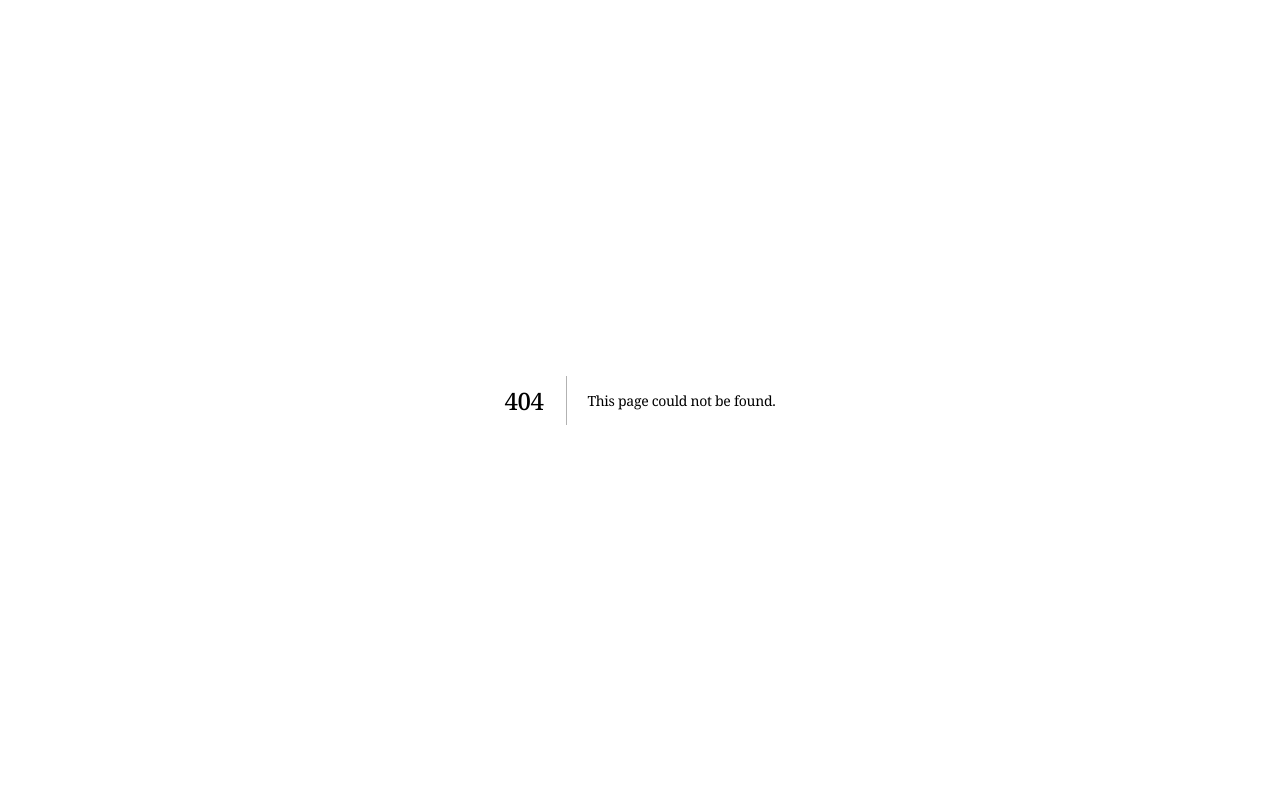
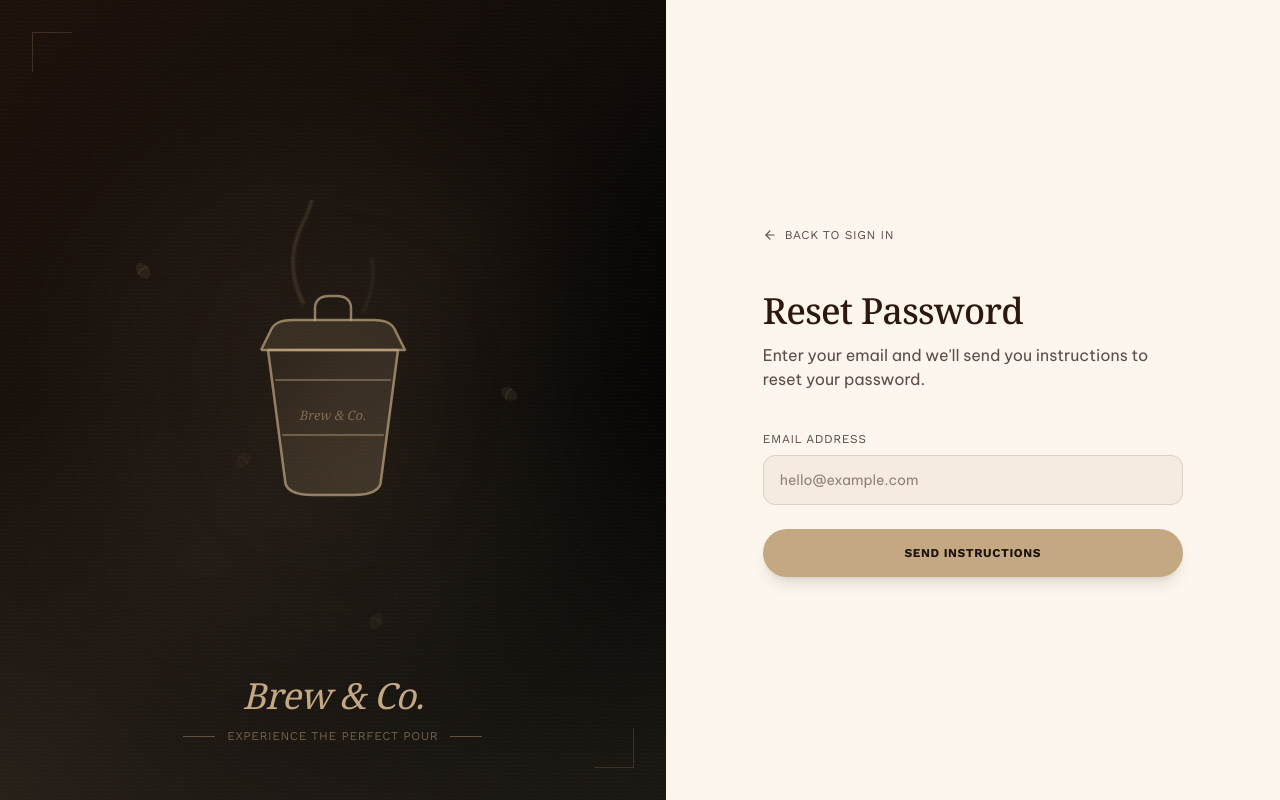
Before and after one commit to Hasmoonn/Coffee_Management_Frontend, a Next.js app: page /auth/forgot-password in a window 1280 px wide. Before the commit this address had no page. Built offline with nearby package versions, Linux system fonts and the light colour scheme.

Commit message:
Add forgot password page

```diff
--- /dev/null
+++ b/src/app/auth/forgot-password/page.tsx
@@ -0,0 +1,92 @@
+"use client";
+
+import React, { useState } from "react";
+import Link from "next/link";
+import { motion } from "framer-motion";
+import { ArrowLeft, Mail, Loader2, CheckCircle2 } from "lucide-react";
+
+export default function ForgotPasswordPage() {
+  const [email, setEmail] = useState("");
+  const [isLoading, setIsLoading] = useState(false);
+  const [success, setSuccess] = useState(false);
+
+  const handleSubmit = async (e: React.FormEvent) => {
+    e.preventDefault();
+    setIsLoading(true);
+    // Simulate API call
+    await new Promise(resolve => setTimeout(resolve, 1500));
+    setSuccess(true);
+    setIsLoading(false);
+  };
+
+  return (
+    <motion.div
+      className="w-full max-w-[420px]"
+      initial={{ opacity: 0, y: 32 }}
+      animate={{ opacity: 1, y: 0 }}
+      transition={{ duration: 0.8, ease: [0.16, 1, 0.3, 1] }}
+    >
+      <Link
+        href="/auth/login"
+        className="inline-flex items-center gap-2 text-[var(--color-on-surface-variant)] font-label text-xs tracking-widest uppercase hover:text-[var(--color-secondary)] transition-colors mb-12"
+      >
+        <ArrowLeft size={14} /> Back to Sign In
+      </Link>
+
+      <div className="mb-10">
+        <h1 className="font-heading text-4xl font-medium text-[var(--color-on-background)] mb-3">
+          Reset Password
+        </h1>
+        <p className="text-[var(--color-on-surface-variant)] font-body text-base">
+          Enter your email and we'll send you instructions to reset your password.
+        </p>
+      </div>
+
+      {!success ? (
+        <form onSubmit={handleSubmit} className="flex flex-col gap-6">
+          <div className="flex flex-col gap-2">
+            <label className="font-label text-xs tracking-widest uppercase text-[var(--color-on-surface-variant)]">
+              Email Address
+            </label>
+            <div className="relative">
+              <input
+                type="email"
+                value={email}
+                onChange={(e) => setEmail(e.target.value)}
+                required
+                placeholder="hello@example.com"
+                className="w-full bg-[var(--color-surface-container)] border border-[var(--color-outline-variant)] rounded-xl px-4 py-3.5 text-[var(--color-on-surface)] font-body text-sm outline-none focus:border-[var(--color-secondary)] transition-all"
+              />
+            </div>
+          </div>
+
+          <button
+            type="submit"
+            disabled={isLoading}
+            className="w-full flex items-center justify-center gap-3 px-8 py-4 rounded-full bg-[var(--color-secondary)] text-[#1a120b] font-label font-bold uppercase tracking-[0.2em] text-xs shadow-lg hover:-translate-y-0.5 transition-all disabled:opacity-70"
+          >
+            {isLoading ? <Loader2 size={18} className="animate-spin" /> : "Send Instructions"}
+          </button>
+        </form>
+      ) : (
+        <motion.div
+          initial={{ opacity: 0, scale: 0.95 }}
+          animate={{ opacity: 1, scale: 1 }}
+          className="bg-emerald-500/10 border border-emerald-500/20 rounded-2xl p-8 text-center"
+        >
+          <CheckCircle2 size={48} className="mx-auto text-emerald-400 mb-4" />
+          <h2 className="font-heading text-2xl text-white mb-2">Check your email</h2>
+          <p className="text-emerald-400/80 text-sm mb-6">
+            We've sent password reset instructions to <strong>{email}</strong>.
+          </p>
+          <Link
+            href="/auth/login"
+            className="text-[var(--color-secondary)] font-label text-xs uppercase tracking-widest hover:underline"
+          >
+            Return to Login
+          </Link>
+        </motion.div>
+      )}
+    </motion.div>
+  );
+}
```
